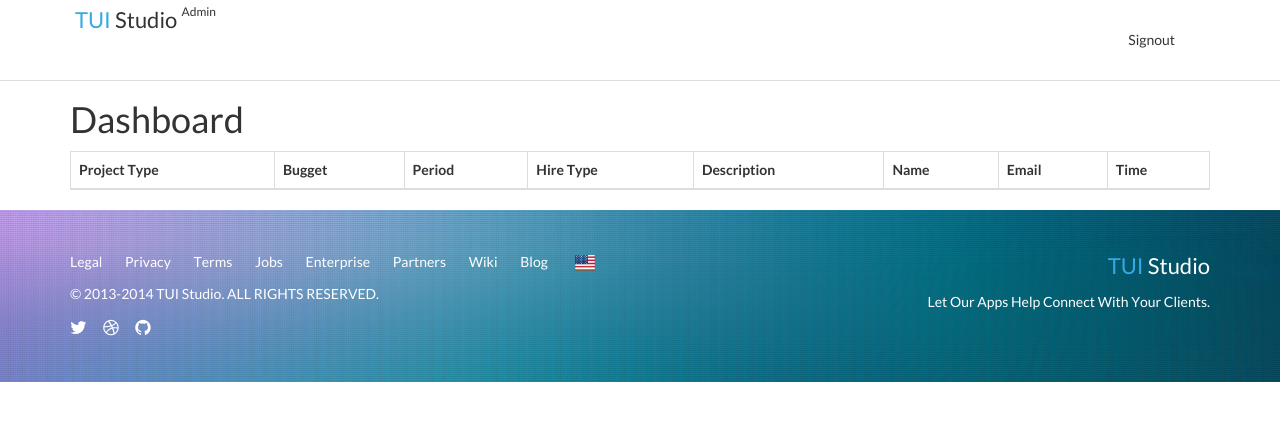
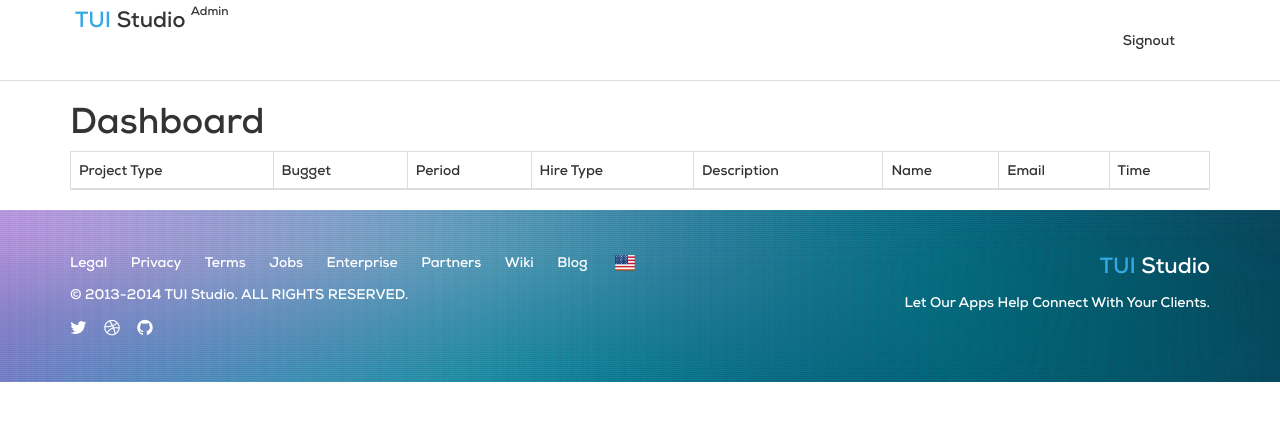
Before and after one commit to hustlzp/tuistudio.com, a Flask app: page /admin/ in a window 1280 px wide. Shown: the top 421 px of the page. Run offline with Flask 2, Linux system fonts and the light colour scheme; data that the repository does not hold is empty; style sheets or scripts are compiled from the project's sources; some libraries are stand-ins or nearby versions.

Commit message:
test Flask-Assets

```diff
--- a/tuistudio/static/css/bootstrap.theme.css
+++ b/tuistudio/static/css/bootstrap.theme.css
@@ -45,7 +45,7 @@
   -moz-osx-font-smoothing: grayscale;
 }
 body {
-  font-family: 'lato', sans-serif;
+  font-family: 'nexa', sans-serif;
 }
 .btn {
   border-radius: 2px;
--- a/tuistudio/static/css/bootstrap.theme.less
+++ b/tuistudio/static/css/bootstrap.theme.less
@@ -1,7 +1,7 @@
 @import "utils";
 
 body {
-    font-family: 'lato', sans-serif;
+    font-family: 'nexa', sans-serif;
 }
 
 .btn {
```
